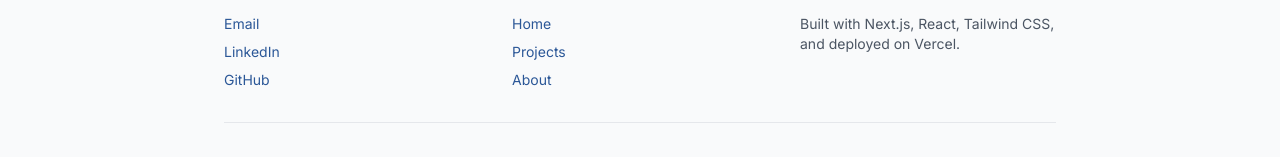
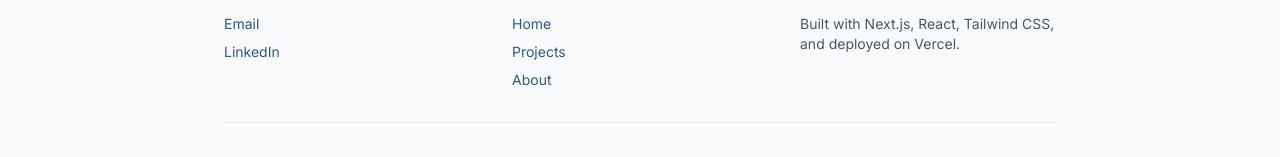
Before and after one commit to cc0b/portfolio, a Next.js app: page / in a window 1280 px wide. Shown: the part 929-1086 px from the top of the page. Built offline with nearby package versions, Linux system fonts and the light colour scheme.

Commit message:
footer update (github and lnkedin)

```diff
--- a/src/components/Footer.tsx
+++ b/src/components/Footer.tsx
@@ -14,13 +14,8 @@
                 </a>
               </li>
               <li>
-                <a href="https://linkedin.com/in/calebli" target="_blank" rel="noopener noreferrer" className="hover:text-[#2B5797]">
+                <a href="https://www.linkedin.com/in/caleb-li-0b3084272/" target="_blank" rel="noopener noreferrer" className="hover:text-[#2B5797]">
                   LinkedIn
-                </a>
-              </li>
-              <li>
-                <a href="https://github.com/calebli" target="_blank" rel="noopener noreferrer" className="hover:text-[#2B5797]">
-                  GitHub
                 </a>
               </li>
             </ul>
```
